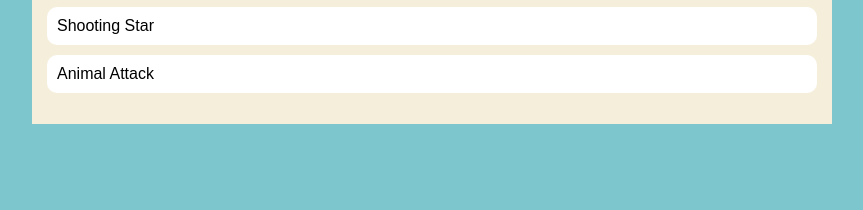
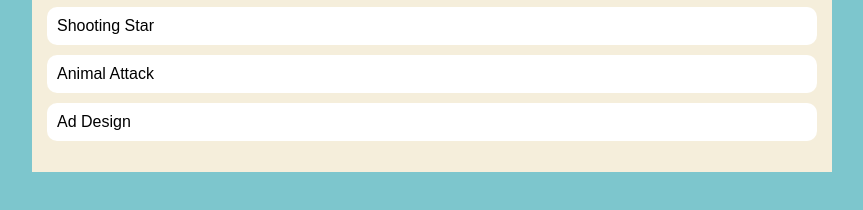
Before and after one commit to brettadams1/brettadams.github.io, a plain HTML site: page portfolio.html in a window 1280 px wide. Shown: the part 400-610 px from the top of the page, without its empty margins (208-1071 px from the left). Drawn offline with Linux system fonts and the light colour scheme.

Commit message:
add ad design

```diff
--- a/portfolio.html
+++ b/portfolio.html
@@ -30,6 +30,7 @@
                         <li><a href="https://www.khanacademy.org/computer-programming/spin-off-of-project-whats-for-dinner/6028155872133120">What's For Dinner?</a></li>
                         <li><a href="https://www.khanacademy.org/computer-programming/spin-off-of-project-shooting-star/5118945420427264">Shooting Star</a></li>
                         <li><a href="https://www.khanacademy.org/computer-programming/spin-off-of-project-animal-attack/6026931345080320">Animal Attack</a></li>
+                        <li><a href="https://www.khanacademy.org/computer-programming/spin-off-of-project-ad-design/6741592884428800">Ad Design</a></li>
                     </ul>
                 </div>
             </main>
```
